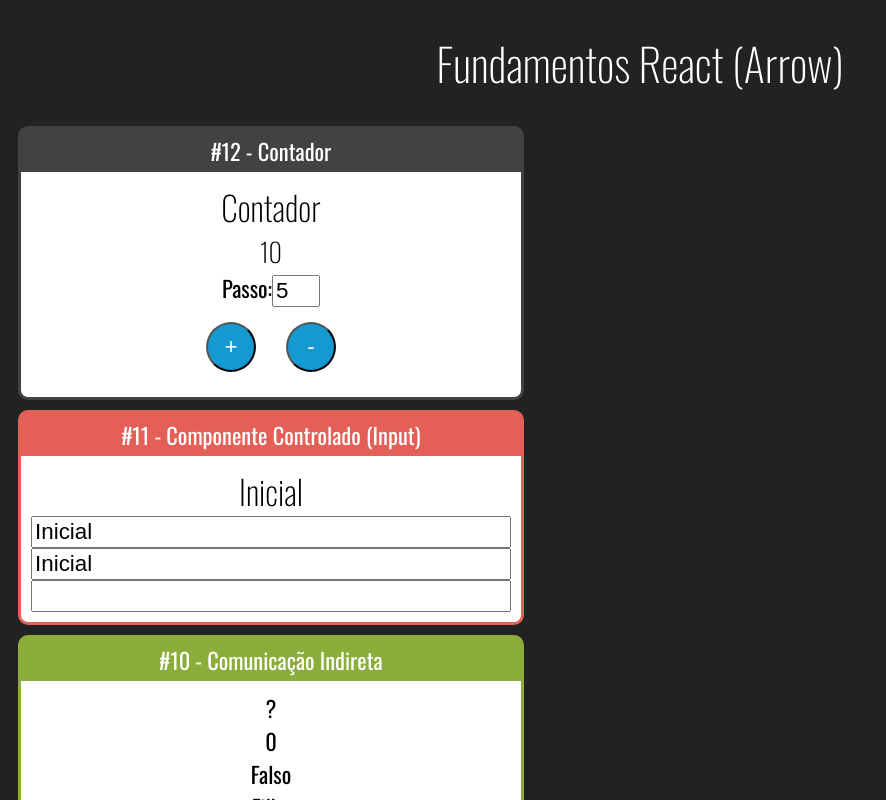
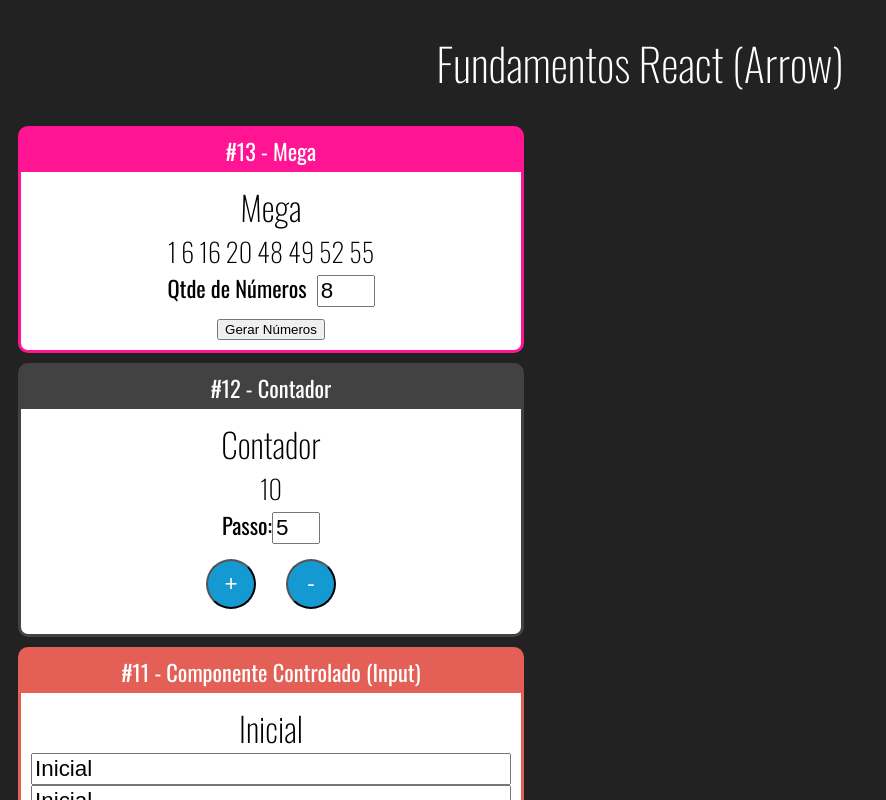
Before and after one commit to nathalia-alice/fundamentos-react, a React (Create React App) app: page / in a window 1280 px wide. Shown: the top 800 px of the page, without its empty margins (0-886 px from the left). Built offline with nearby package versions, Linux system fonts and the light colour scheme.

Commit message:
Desafio Megasena

```diff
--- a/src/App.jsx
+++ b/src/App.jsx
@@ -1,6 +1,7 @@
 import './App.css'
 import React from 'react'
 
+import Mega from './components/mega/Mega'
 import Contador from './components/contador/Contador'
 import Input from './components/formulario/Input'
 import IndiretaPai from "./components/comunicacao/IndiretaPai"
@@ -22,6 +23,10 @@
         <h1>Fundamentos React (Arrow)</h1>
 
         <div className="Cards">
+            <Card titulo="#13 - Mega" color="#FF1493">
+                <Mega qtde={8}></Mega>
+            </Card>
+
             <Card titulo="#12 - Contador" color="#424242">
                 <Contador numeroInicial={10}></Contador>
             </Card>
--- /dev/null
+++ b/src/components/mega/Mega.css
@@ -0,0 +1,8 @@
+.Mega input{
+    font-size: 1.4rem;
+    width: 50px;
+}
+
+.Mega label{
+    margin-right: 10px;
+}
--- /dev/null
+++ b/src/components/mega/Mega.jsx
@@ -0,0 +1,45 @@
+import './Mega.css'
+import  React, {useState} from 'react'
+
+export default (props) => {
+
+    function gerarNumeroNaoContido(min, max, array){
+        const aleatorio = parseInt(Math.random() * (max + 1 - min)) + min;
+        return array.includes(aleatorio) ?
+        gerarNumeroNaoContido(min, max, array) :
+        aleatorio
+    }
+
+    function gerarNumeros(qtde){
+        const numeros = Array(qtde)
+        .fill(0)
+        .reduce((nums) => {
+            const novoNumero = gerarNumeroNaoContido(1,60,nums)
+            return [...nums, novoNumero]
+        }, [])
+        .sort((n1, n2) => n1 - n2)
+
+        return numeros
+    }
+
+    const [qtde, setQtde] = useState(props.qtde || 6 )
+    const numerosIniciais = gerarNumeros(qtde)
+    const [numeros, setNumeros] = useState(numerosIniciais)
+
+    return (
+       <div className="Mega">
+            <h2>Mega</h2>
+            <h3>{numeros.join(' ')}</h3>
+            <div>
+                <label>Qtde de Números</label>
+                <input min="6" max="15" type="number" value={qtde} onChange={(e) => {
+                    setQtde(+e.target.value)
+                    setNumeros(gerarNumeros(+e.target.value))
+                } } />
+            </div>
+            <button onClick={_ => setNumeros(gerarNumeros(qtde))}>
+                Gerar Números
+            </button>
+       </div>
+    );
+}
```
